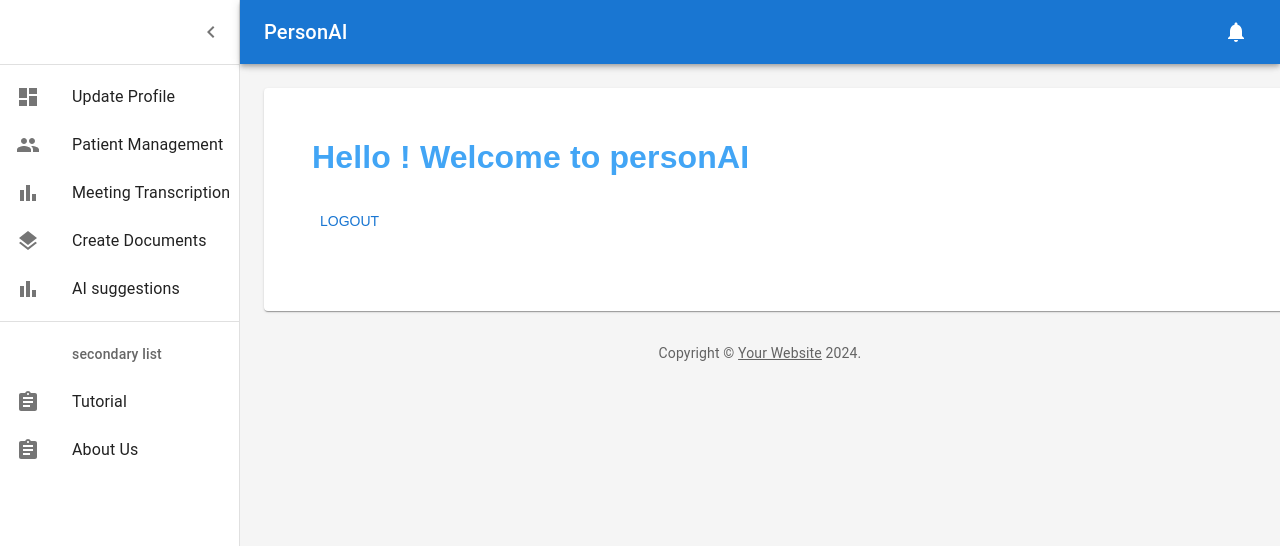
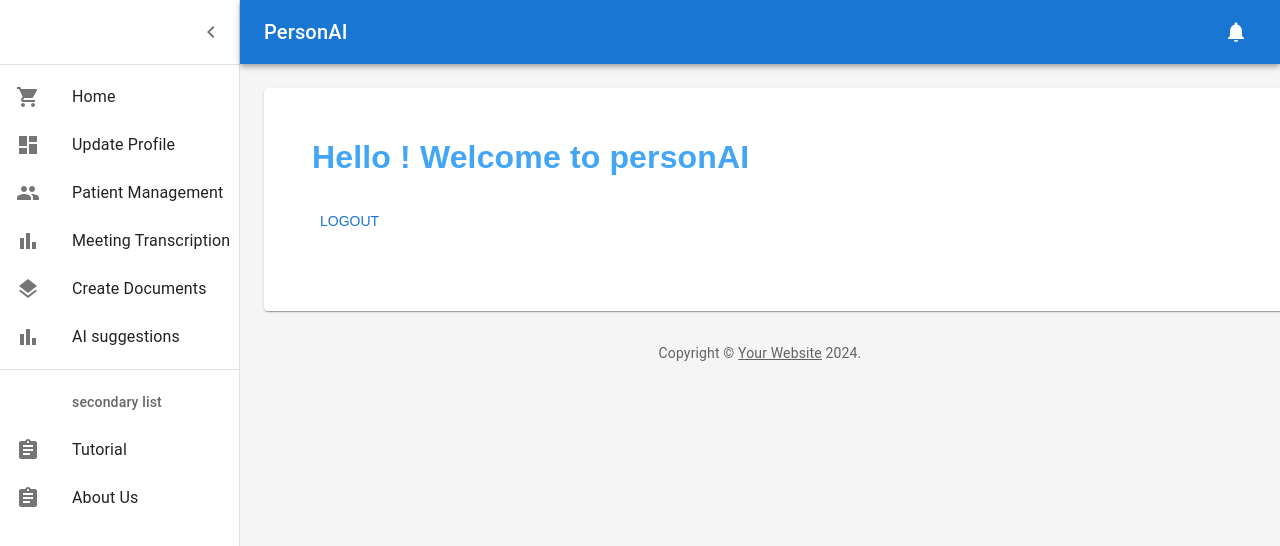
Before and after one commit to CYX22222003/ProjectKorolev, a React (Create React App) app in the folder app_react/: page /test in a window 1280 px wide. Shown: the top 546 px of the page. Built offline with nearby package versions, Linux system fonts and the light colour scheme; no server answers.

Commit message:
Update Navbar.tsx
Add home option for the convenience of log out

```diff
--- a/app_react/src/Components/Navbar.tsx
+++ b/app_react/src/Components/Navbar.tsx
@@ -4,7 +4,7 @@ import ListItemIcon from "@mui/material/ListItemIcon";
 import ListItemText from "@mui/material/ListItemText";
 import ListSubheader from "@mui/material/ListSubheader";
 import DashboardIcon from "@mui/icons-material/Dashboard";
-//import ShoppingCartIcon from "@mui/icons-material/ShoppingCart";
+import ShoppingCartIcon from "@mui/icons-material/ShoppingCart";
 import PeopleIcon from "@mui/icons-material/People";
 import BarChartIcon from "@mui/icons-material/BarChart";
 import LayersIcon from "@mui/icons-material/Layers";
@@ -12,6 +12,12 @@ import AssignmentIcon from "@mui/icons-material/Assignment";
 
 export const mainListItems = (
   <React.Fragment>
+    <ListItemButton href="/">
+      <ListItemIcon>
+        <ShoppingCartIcon />
+      </ListItemIcon>
+      <ListItemText primary="Home"/>
+    </ListItemButton>
     <ListItemButton href="/update">
       <ListItemIcon>
         <DashboardIcon />
```
